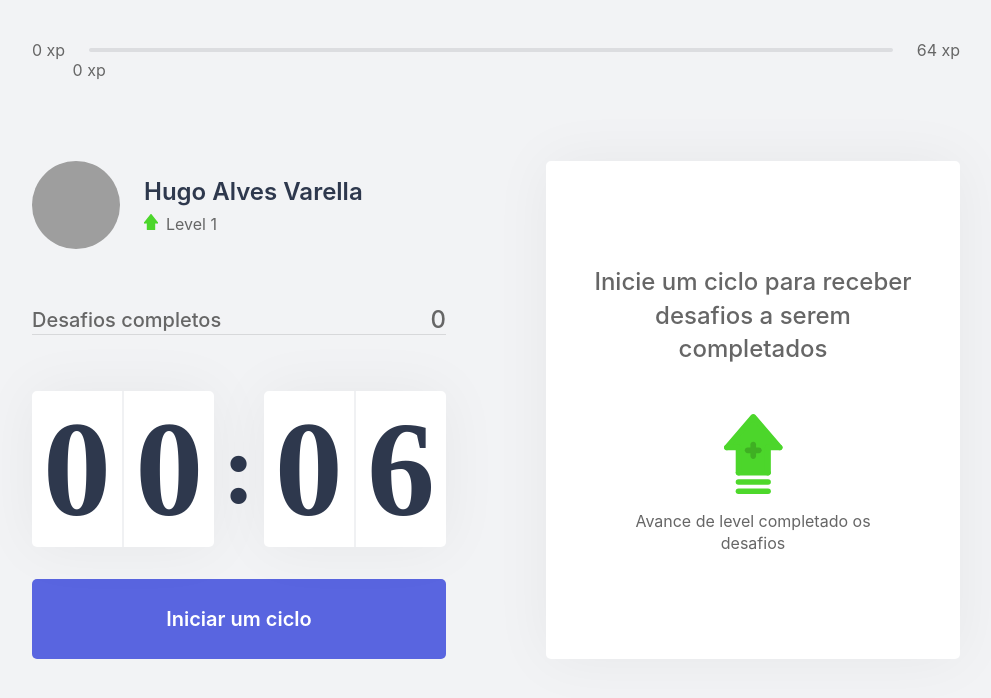
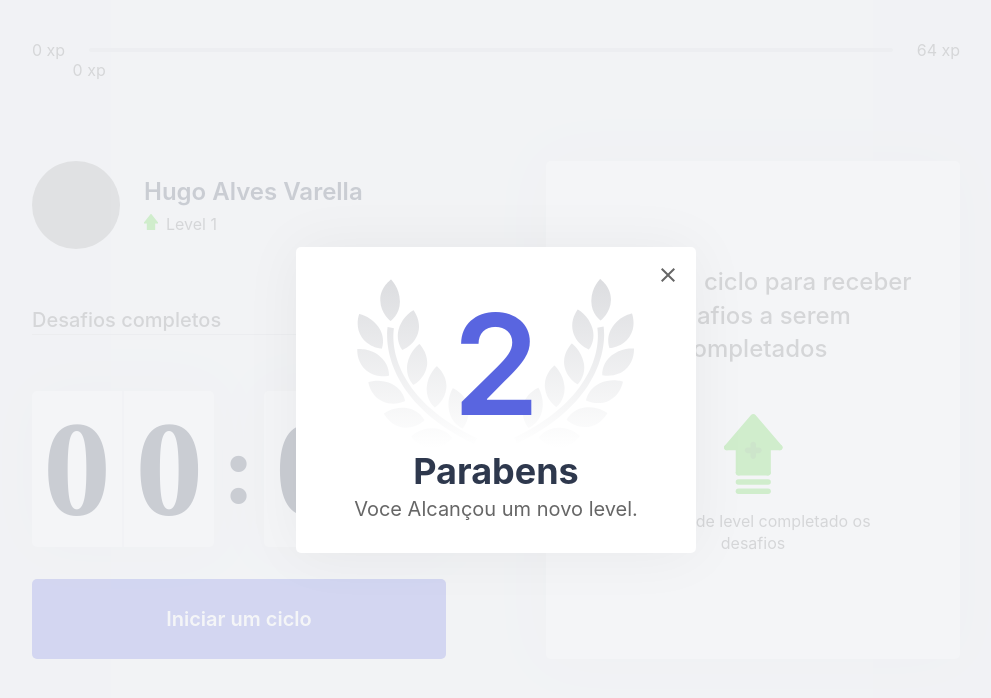
Before and after one commit to Hugovarellaa/JobsCalc, a Next.js app: page / in a window 1280 px wide. Shown: the top 698 px of the page, without its empty margins (144-1135 px from the left). Built offline with nearby package versions, Linux system fonts and the light colour scheme; grey boxes are pictures that could not be loaded.

Commit message:
Quinta Aula
45min

```diff
--- a/src/components/LeveUpModal.tsx
+++ b/src/components/LeveUpModal.tsx
@@ -9,7 +9,7 @@ export function LevLeveUpModal() {
         <p>Voce Alcançou um novo level.</p>
 
         <button type="button">
-          <img src="/icons/clise.svg" alt="Fecha Modal" />
+          <img src="/icons/close.svg" alt="Fecha Modal" />
         </button>
       </div>
     </div>
--- a/src/contexts/ChallengesContexts.tsx
+++ b/src/contexts/ChallengesContexts.tsx
@@ -1,6 +1,7 @@
 import { createContext, ReactNode, useEffect, useState } from "react";
 import Cookies from "js-cookie";
 import challenges from "../../challenges.json";
+import { LevLeveUpModal } from "../components/LeveUpModal";
 
 interface challenge {
   type: "body" | "eye";
@@ -97,6 +98,8 @@ export function ChallengesProvider({ children, ...rest }: ChallengesProviderProp
       }}
     >
       {children}
+
+      <LevLeveUpModal />
     </ChallengesContext.Provider>
   );
 }
--- a/src/styles/components/LeveUpModal.module.css
+++ b/src/styles/components/LeveUpModal.module.css
@@ -45,4 +45,5 @@
   top: 0.5rem;
   background-color: transparent;
   border: 0;
+
 }
```
